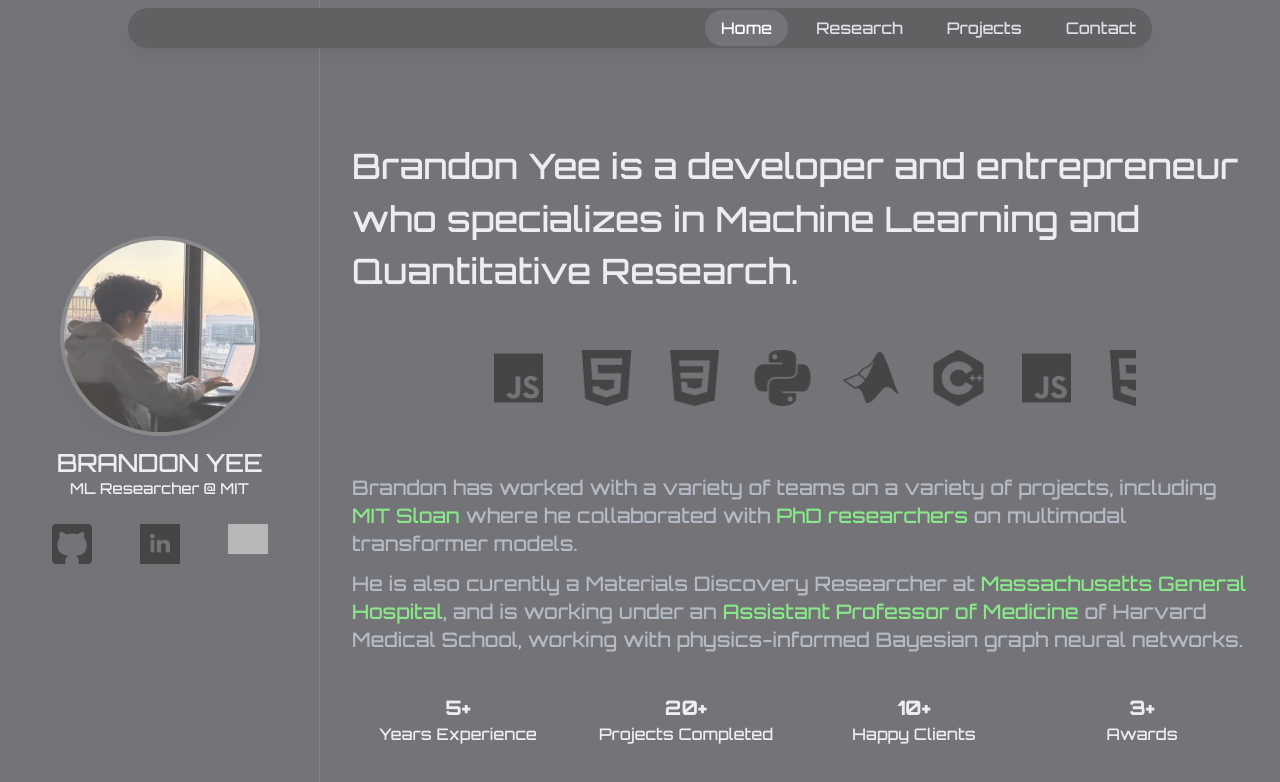
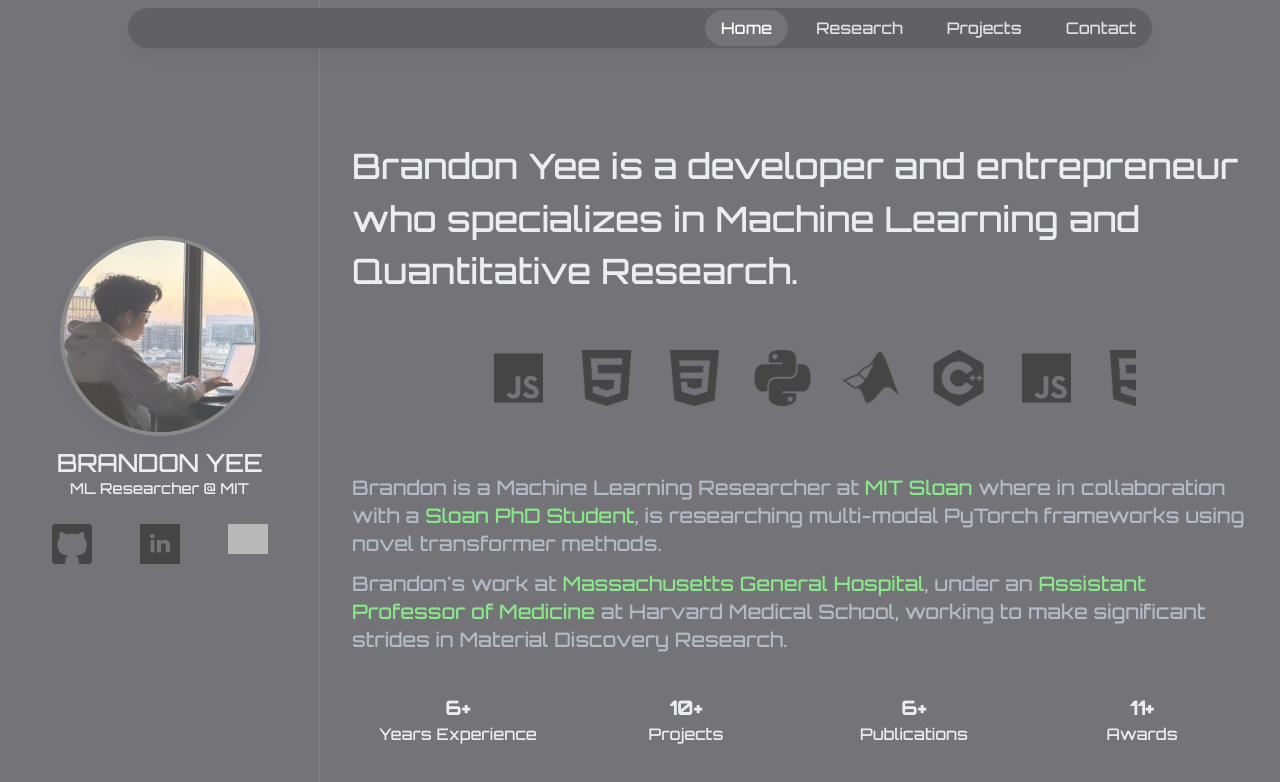
Before and after one commit to benpeli/Brandon-Portfolio, a Next.js app in the folder portfolio/: page /home in a window 1280 px wide. Shown: the top 782 px of the page. Built offline with nearby package versions, Linux system fonts and the light colour scheme; grey boxes are pictures that could not be loaded.

Commit message:
chnages made to typography

```diff
--- a/portfolio/app/home/page.tsx
+++ b/portfolio/app/home/page.tsx
@@ -63,34 +63,35 @@ const Home = () => {
             <Apps />
 
             <p className="mb-3 text-gray-400 text-xl md:text-xl">
-              Brandon has worked with a variety of teams on a variety of projects, including
+              Brandon is a Machine Learning Researcher at
               <a href='https://mitsloan.mit.edu/about/why-mit-sloan' target="_blank" rel="noopener" className='link'> MIT Sloan </a>
-              where he collaborated with
-              <a href='https://mitsloan.mit.edu/programs/phd/damon-petersen?utm_source=chatgpt.com' target="_blank" rel="noopener" className='link'> PhD researchers </a>
-              on multimodal transformer models.
+              where in collaboration with a
+              <a href='https://mitsloan.mit.edu/programs/phd/damon-petersen?utm_source=chatgpt.com' target="_blank" rel="noopener" className='link'> Sloan PhD Student</a>
+              , is researching multi-modal PyTorch frameworks using novel transformer methods.
+
             </p>
             <p className="mb-6 text-gray-400 text-xl md:text-xl">
-              He is also curently a Materials Discovery Researcher at
+              Brandon's work at
               <a href='https://www.massgeneral.org/' target="_blank" rel="noopener" className='link'> Massachusetts General Hospital</a>
-              , and is working under an
+              , under an
               <a href='https://www.massgeneral.org/doctors/23428/shaan-khurshid' target="_blank" rel="noopener" className='link'> Assistant Professor of Medicine </a>
-               of Harvard Medical School, working with physics-informed Bayesian graph neural networks.
+               at Harvard Medical School, working to make significant strides in Material Discovery Research.
             </p>
-            <div className="grid grid-cols-2 md:grid-cols-4 gap-4 mt-10">
+            <div className="grid grid-rows-2 md:grid-cols-4 gap-4 mt-10">
               <div className="text-center">
-                <h3 className="text-xl font-bold">5+</h3>
+                <h3 className="text-xl font-bold">6+</h3>
                 <p>Years Experience</p>
               </div>
               <div className="text-center">
-                <h3 className="text-xl font-bold">20+</h3>
-                <p>Projects Completed</p>
+                <h3 className="text-xl font-bold">10+</h3>
+                <p>Projects</p>
               </div>
               <div className="text-center">
-                <h3 className="text-xl font-bold">10+</h3>
-                <p>Happy Clients</p>
+                <h3 className="text-xl font-bold">6+</h3>
+                <p>Publications</p>
               </div>
               <div className="text-center">
-                <h3 className="text-xl font-bold">3+</h3>
+                <h3 className="text-xl font-bold">11+</h3>
                 <p>Awards</p>
               </div>
             </div>
```
